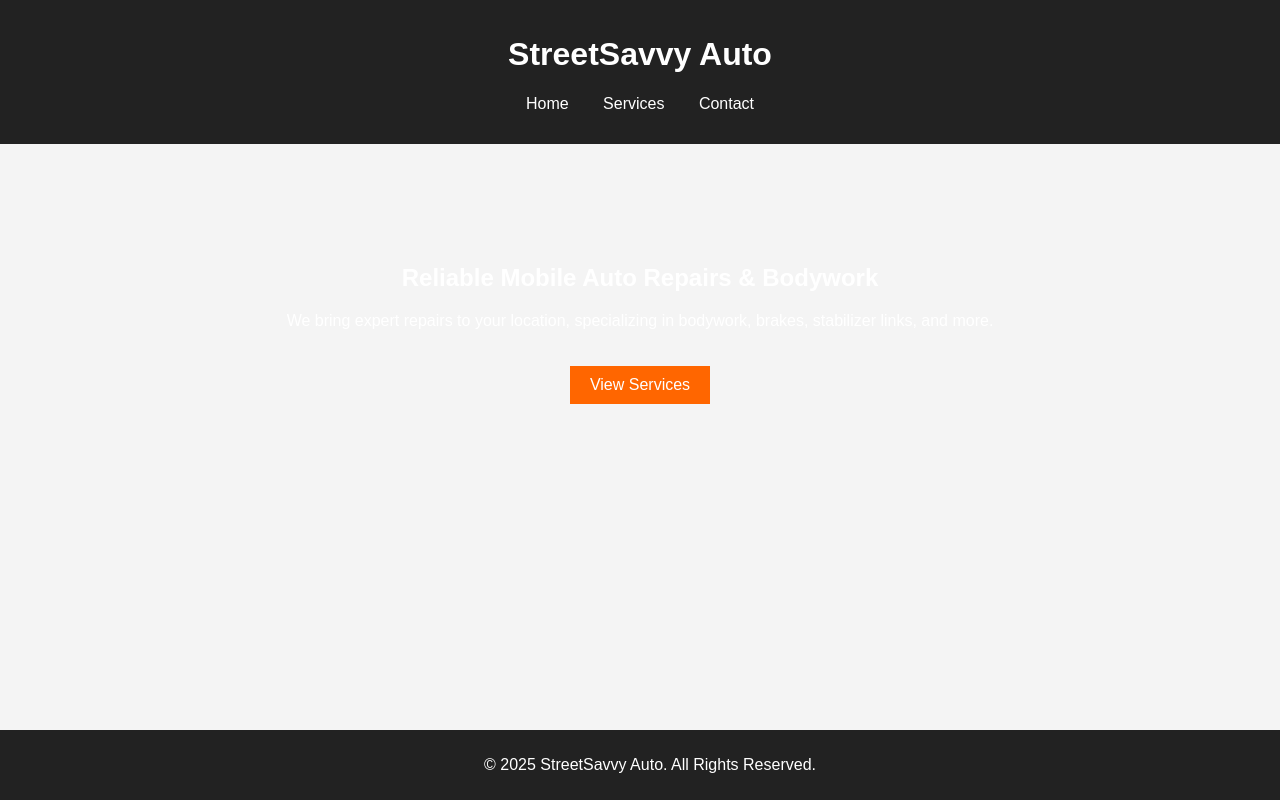
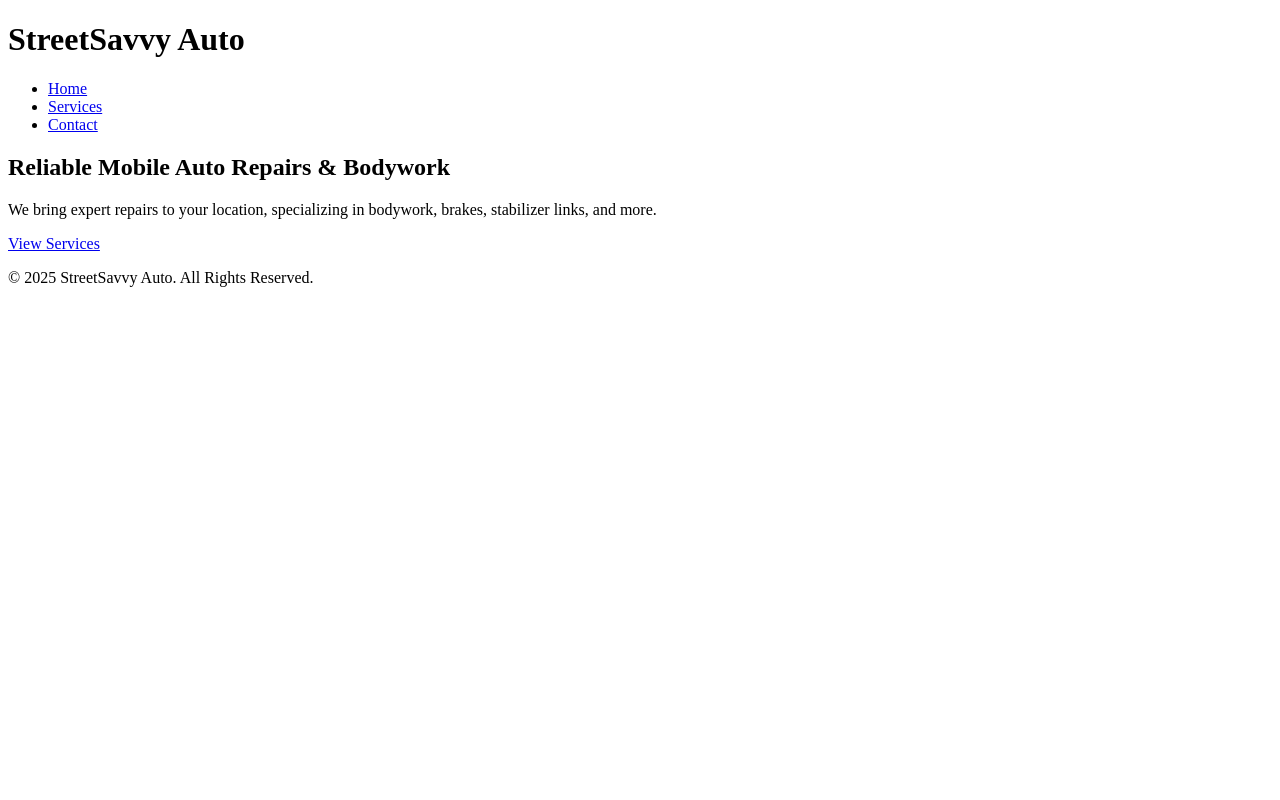
Before and after one commit to marwanshalih/StreetSavvyAuto, a plain HTML site: page index.html in a window 1280 px wide. Drawn offline with Linux system fonts and the light colour scheme.

Commit message:
Update style.css

```diff
--- a/style.css
+++ b/style.css
@@ -1,55 +1,3 @@
-body {
-    font-family: Arial, sans-serif;
-    margin: 0;
-    padding: 0;
-    text-align: center;
-    background-color: #f4f4f4;
-}
-
-header {
-    background: #222;
-    color: white;
-    padding: 15px 0;
-}
-
-nav ul {
-    list-style: none;
-    padding: 0;
-}
-
-nav ul li {
-    display: inline;
-    margin: 0 15px;
-}
-
-nav ul li a {
-    color: white;
-    text-decoration: none;
-}
-
-.hero {
-    background: url('hero-image.jpg') no-repeat center center/cover;
-    color: white;
-    padding: 100px 20px;
-}
-
-.btn {
-    background: #ff6600;
-    color: white;
-    padding: 10px 20px;
-    text-decoration: none;
-    display: inline-block;
-    margin-top: 20px;
-}
-
-footer {
-    background: #222;
-    color: white;
-    padding: 10px;
-    position: absolute;
-    width: 100%;
-    bottom: 0;
-}
 .services, .contact {
     padding: 40px;
     background: #fff;
```
